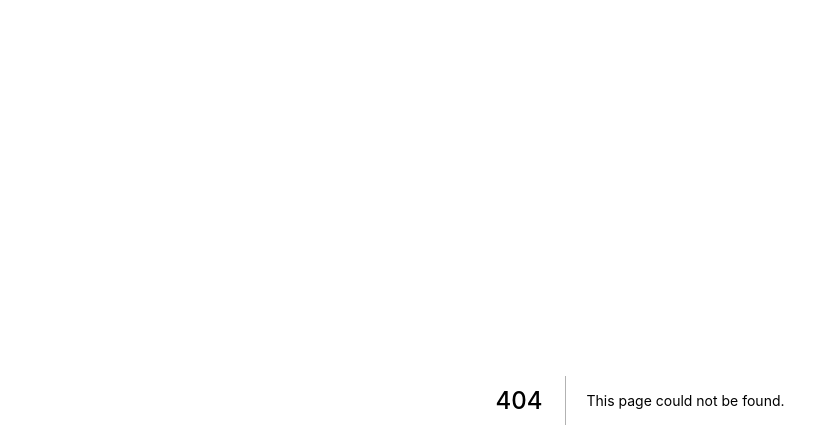
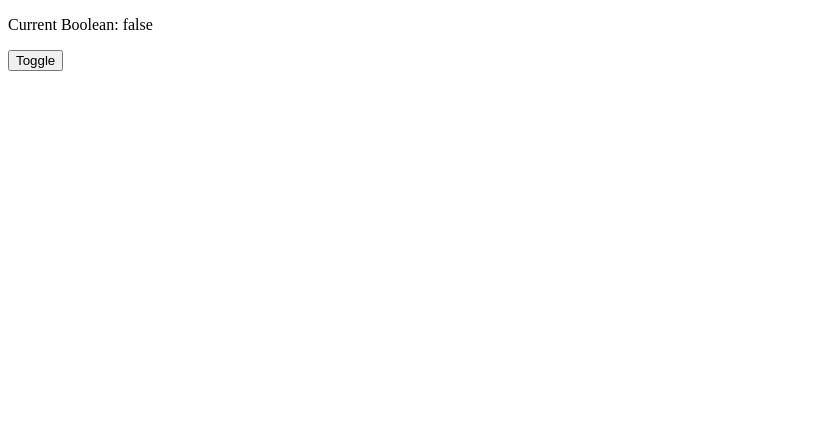
Before and after one commit to zxf4399/next-demo, a Next.js app: page /ahooks/useToggle in a window 1280 px wide. Before the commit this address had no page. Shown: the top 448 px of the page, without its empty margins (0-839 px from the left). Built offline with nearby package versions, Linux system fonts and the light colour scheme.

Commit message:
feat: add ahook && useToggle

```diff
--- a/package.json
+++ b/package.json
@@ -12,6 +12,7 @@
   },
   "dependencies": {
     "@next/bundle-analyzer": "^10.0.5",
+    "ahooks": "^2.9.4",
     "next": "10.0.3",
     "next-compose-plugins": "^2.2.1",
     "react": "17.0.1",
--- /dev/null
+++ b/pages/ahooks/useToggle.tsx
@@ -0,0 +1,17 @@
+import React from 'react';
+import { useToggle } from 'ahooks';
+
+const UseToggle = () => {
+  const [state, { toggle }] = useToggle();
+
+  return (
+    <div>
+      <p>Current Boolean: {String(state)}</p>
+      <p>
+        <button onClick={() => toggle()}>Toggle</button>
+      </p>
+    </div>
+  );
+};
+
+export default UseToggle;
```
Also changed, not shown: 1 other file (tests, documents, lock files or other folders).
